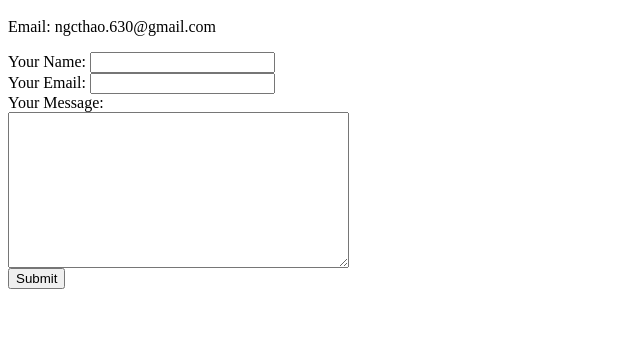
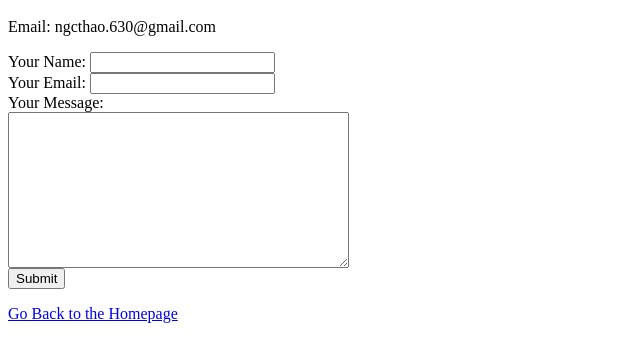
Before and after one commit to ngcthao/my-cv, a plain HTML site: page contact-me.html in a window 1280 px wide. Shown: the part 48-410 px from the top of the page, without its empty margins (0-640 px from the left). Drawn offline with Linux system fonts and the light colour scheme.

Commit message:
Added homepage hyperlink

```diff
--- a/contact-me.html
+++ b/contact-me.html
@@ -15,5 +15,6 @@
         <textarea name="yourMessage" rows="10" cols="40"></textarea><br>
         <input type="submit" name="">
     </form>
+    <a href="index.html">Go Back to the Homepage</a>
 </body>
 </html>
```
